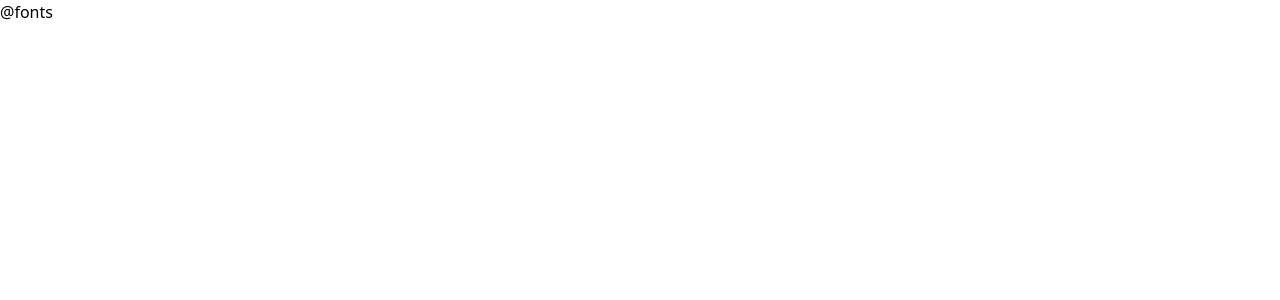
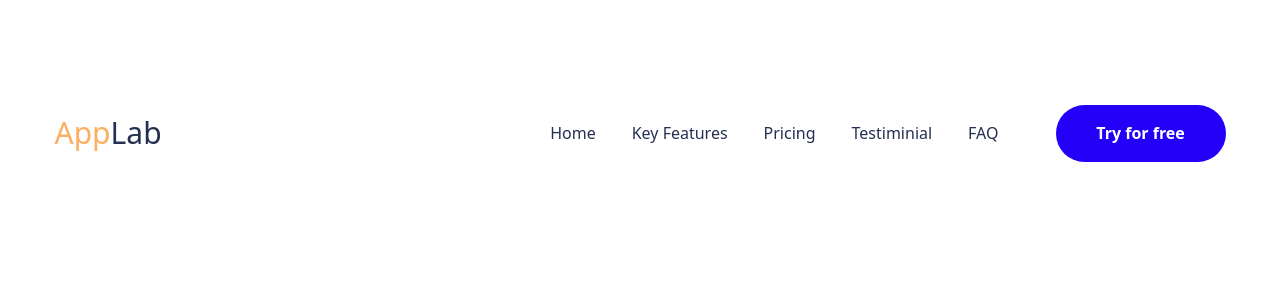
Before and after one commit to Maxxksim/landing-applab, a Laravel app: page / in a window 1280 px wide. Before the commit the part shown is almost empty. Shown: the top 300 px of the page. Run offline with Laravel 12, Linux system fonts and the light colour scheme; style sheets or scripts are compiled from the project's sources; some web fonts are replaced.

Commit message:
feat: add header

```diff
--- a/package.json
+++ b/package.json
@@ -15,5 +15,8 @@
     },
     "optionalDependencies": {
         "@laravel/multiplex": "^0.4.1"
+    },
+    "dependencies": {
+        "@fontsource/poppins": "^5.3.0"
     }
 }
--- a/resources/css/app.css
+++ b/resources/css/app.css
@@ -1,9 +1,13 @@
 @import 'tailwindcss';
+@import '@fontsource/poppins/400.css';
+@import '@fontsource/poppins/500.css';
+@import '@fontsource/poppins/600.css';
+@import '@fontsource/poppins/700.css';
 
 @source '../../vendor/laravel/framework/src/Illuminate/Pagination/resources/views/*.blade.php';
 @source '../../storage/framework/views/*.php';
 
 @theme {
-    --font-sans: 'Instrument Sans', ui-sans-serif, system-ui, sans-serif, 'Apple Color Emoji', 'Segoe UI Emoji',
-        'Segoe UI Symbol', 'Noto Color Emoji';
+    --font-sans: 'Poppins', 'Instrument Sans', ui-sans-serif, system-ui, sans-serif, 'Apple Color Emoji', 'Segoe UI Emoji',
+    'Segoe UI Symbol', 'Noto Color Emoji';
 }
--- /dev/null
+++ b/resources/views/components/button.blade.php
@@ -0,0 +1,3 @@
+<button {{ $attributes->merge(['class' => 'bg-[#2500f9] rounded-[29px] h-[57px] font-bold text-white']) }}>
+    {{ $slot }}
+</button>
--- a/resources/views/components/container.blade.php
+++ b/resources/views/components/container.blade.php
@@ -1,3 +1,3 @@
-<div class="max-w-[1170px] mx-auto">
+<div {{ $attributes->merge(['class' => 'max-w-[1171px] mx-auto']) }}>
     {{ $slot }}
 </div>
--- /dev/null
+++ b/resources/views/components/header.blade.php
@@ -0,0 +1,9 @@
+<header class="absolute top-0 left-0 z-1000 w-full">
+    <x-container class="flex items-center justify-center min-h-[266px]">
+        <x-logo/>
+        <x-nav class="ml-auto"/>
+        <x-button class="w-[170px] ml-[57px]">
+            Try for free
+        </x-button>
+    </x-container>
+</header>
--- /dev/null
+++ b/resources/views/components/logo.blade.php
@@ -0,0 +1,4 @@
+<div {{$attributes->merge(['class' => 'flex items-center text-3xl h-[32px]'])}}>
+    <span class="text-[#fcae61]">App</span>
+    <span class="text-[#242f51]">Lab</span>
+</div>
--- /dev/null
+++ b/resources/views/components/nav.blade.php
@@ -0,0 +1,7 @@
+<nav {{ $attributes->merge(['class' => 'flex gap-[36px] items-center text-[#242f51]']) }}">
+    <a href="">Home</a>
+    <a href="">Key Features</a>
+    <a href="">Pricing</a>
+    <a href="">Testiminial</a>
+    <a href="">FAQ</a>
+</nav>
--- a/resources/views/welcome.blade.php
+++ b/resources/views/welcome.blade.php
@@ -6,10 +6,9 @@
 
     <title>{{ config('app.name', 'Laravel') }}</title>
 
-    @fonts
     @vite(['resources/css/app.css', 'resources/js/app.js'])
 </head>
-<body>
-
+<body class="text-[16px]">
+<x-header></x-header>
 </body>
 </html>
```
Also changed, not shown: package-lock.json.
